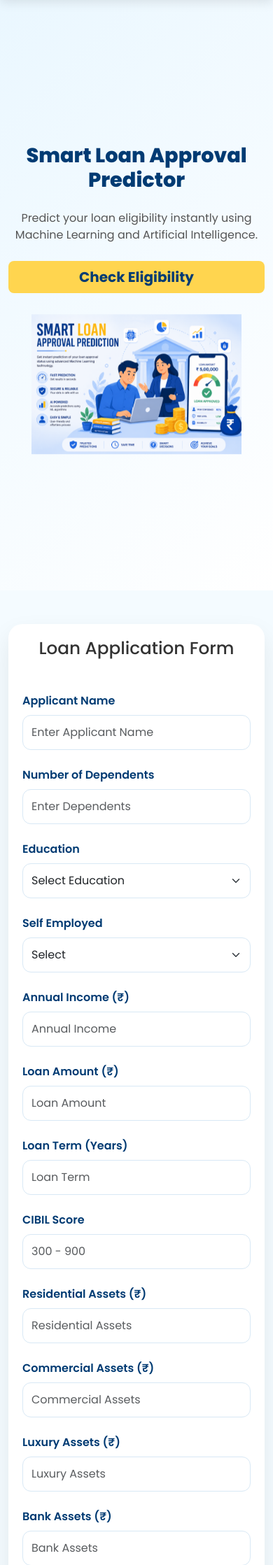
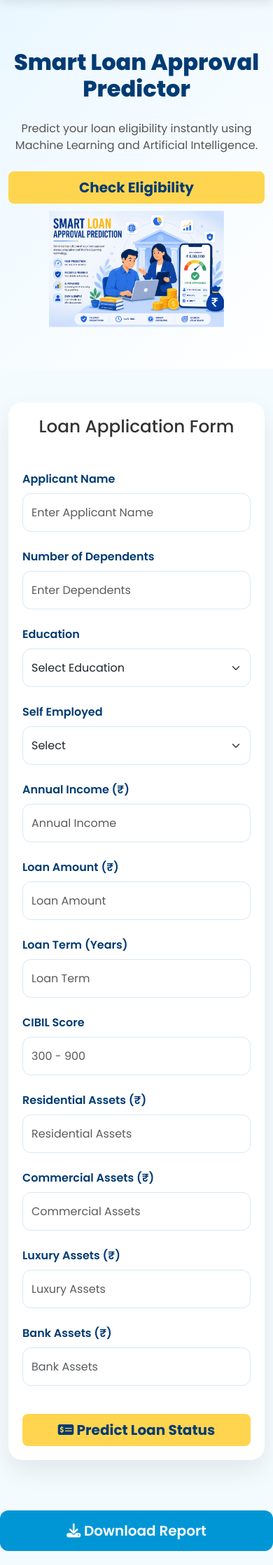
Before and after one commit to Varsha-k28/Smart_Loan_Approval_Predictor, a Flask app: page / in a window 390 px wide. Shown: the part 70-2307 px from the top of the page at 70% size. Run offline with Flask 3, Linux system fonts and the light colour scheme; parts of the project's set-up code (start-up, migrations or seed data) failed here and were passed over.

Commit message:
Improve responsive design and update UI

```diff
--- a/static/css/style.css
+++ b/static/css/style.css
@@ -204,23 +204,18 @@
 
 }
 
-@media(max-width:576px){
+@media(max-width:768px){
 
 .hero{
-padding-top:100px;
-}
-
-.hero h1{
-font-size:1.8rem;
+    min-height:auto;
+    display:block;
+    padding:70px 0 30px;
 }
 
 .hero-img{
-max-width:300px;
-}
-
-.form-control,
-.form-select{
-height:50px;
+    max-width:250px;
+    margin:20px auto;
+    display:block;
 }
 
 }
```
